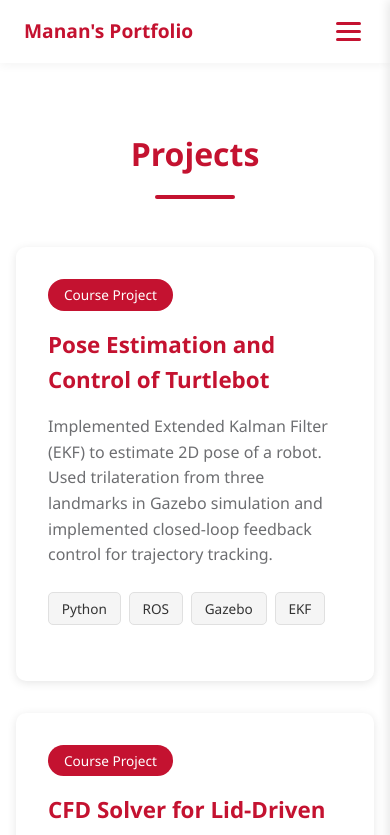
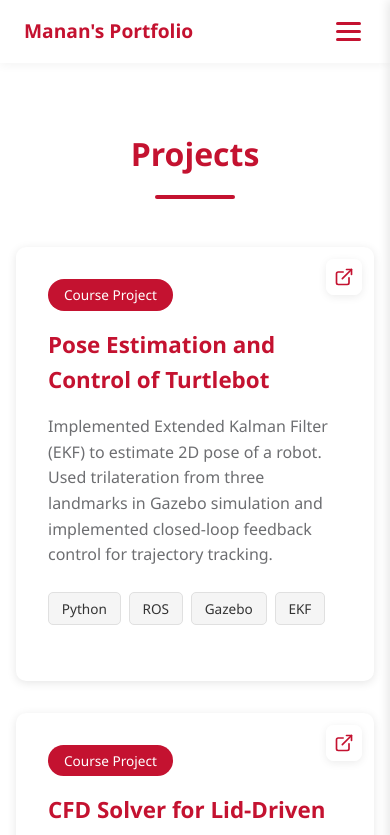
Before and after one commit to Bot736382/portfolio, a React (Vite) app: page /projects in a window 390 px wide. Shown: the top 835 px of the page. Built offline with nearby package versions, Linux system fonts and the light colour scheme.

Commit message:
Add mobile responsive sidebar menu and improve image positioning

```diff
--- a/src/App.css
+++ b/src/App.css
@@ -634,6 +634,7 @@ body {
   transition: all 0.3s ease;
   display: flex;
   flex-direction: column;
+  position: relative;
 }
 
 .project-card:hover {
@@ -700,6 +701,36 @@ body {
 .project-link:hover {
   background: var(--cmu-red);
   color: white;
+}
+
+/* Top-right link icon for project cards */
+.project-link-icon {
+  position: absolute;
+  top: 12px;
+  right: 12px;
+  display: inline-flex;
+  align-items: center;
+  justify-content: center;
+  width: 36px;
+  height: 36px;
+  background: rgba(255,255,255,0.95);
+  border-radius: 8px;
+  box-shadow: 0 2px 8px rgba(0,0,0,0.08);
+  color: var(--cmu-red);
+  text-decoration: none;
+  transition: transform 0.15s ease, box-shadow 0.15s ease;
+}
+
+.project-link-icon svg {
+  width: 20px;
+  height: 20px;
+  display: block;
+  stroke: currentColor;
+}
+
+.project-link-icon:hover {
+  transform: translateY(-3px);
+  box-shadow: 0 6px 18px rgba(0,0,0,0.12);
 }
 
 /* Skills Section */
--- a/src/components/Projects.jsx
+++ b/src/components/Projects.jsx
@@ -71,6 +71,47 @@ const Projects = () => {
         <div className="projects-grid">
           {projects.map((project, index) => (
             <div key={index} className="project-card">
+              {/* Link icon (top-right) - will use first available link */}
+              <a
+                className="project-link-icon"
+                href={
+                  project.links.github ||
+                  project.links.demo ||
+                  project.links.paper ||
+                  "#"
+                }
+                target="_blank"
+                rel="noopener noreferrer"
+                aria-label={`Open ${project.title} link`}
+              >
+                <svg
+                  viewBox="0 0 24 24"
+                  fill="none"
+                  xmlns="http://www.w3.org/2000/svg"
+                >
+                  <path
+                    d="M18 13v6a2 2 0 0 1-2 2H5a2 2 0 0 1-2-2V8a2 2 0 0 1 2-2h6"
+                    stroke="currentColor"
+                    strokeWidth="2"
+                    strokeLinecap="round"
+                    strokeLinejoin="round"
+                  />
+                  <path
+                    d="M15 3h6v6"
+                    stroke="currentColor"
+                    strokeWidth="2"
+                    strokeLinecap="round"
+                    strokeLinejoin="round"
+                  />
+                  <path
+                    d="M10 14L21 3"
+                    stroke="currentColor"
+                    strokeWidth="2"
+                    strokeLinecap="round"
+                    strokeLinejoin="round"
+                  />
+                </svg>
+              </a>
               <div className="project-category">{project.category}</div>
               <h3 className="project-title">{project.title}</h3>
               <p className="project-description">{project.description}</p>
```
